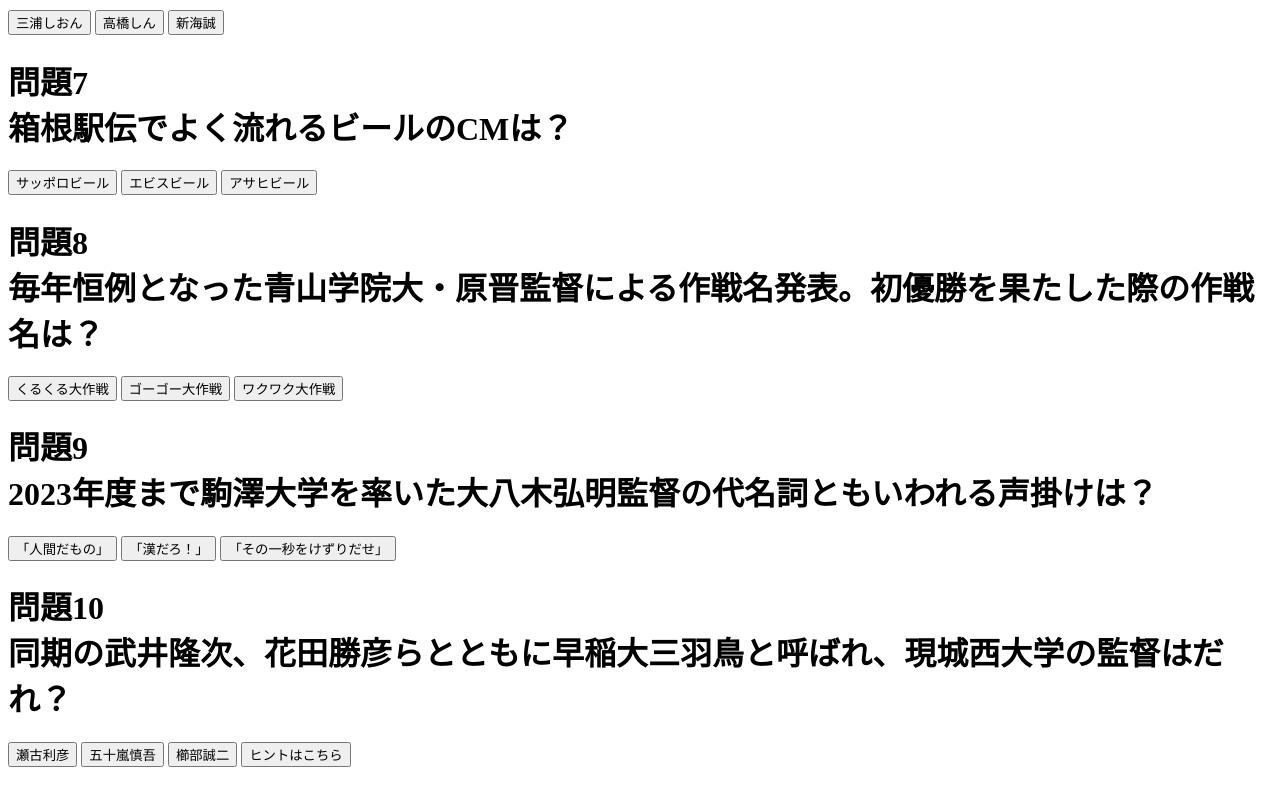
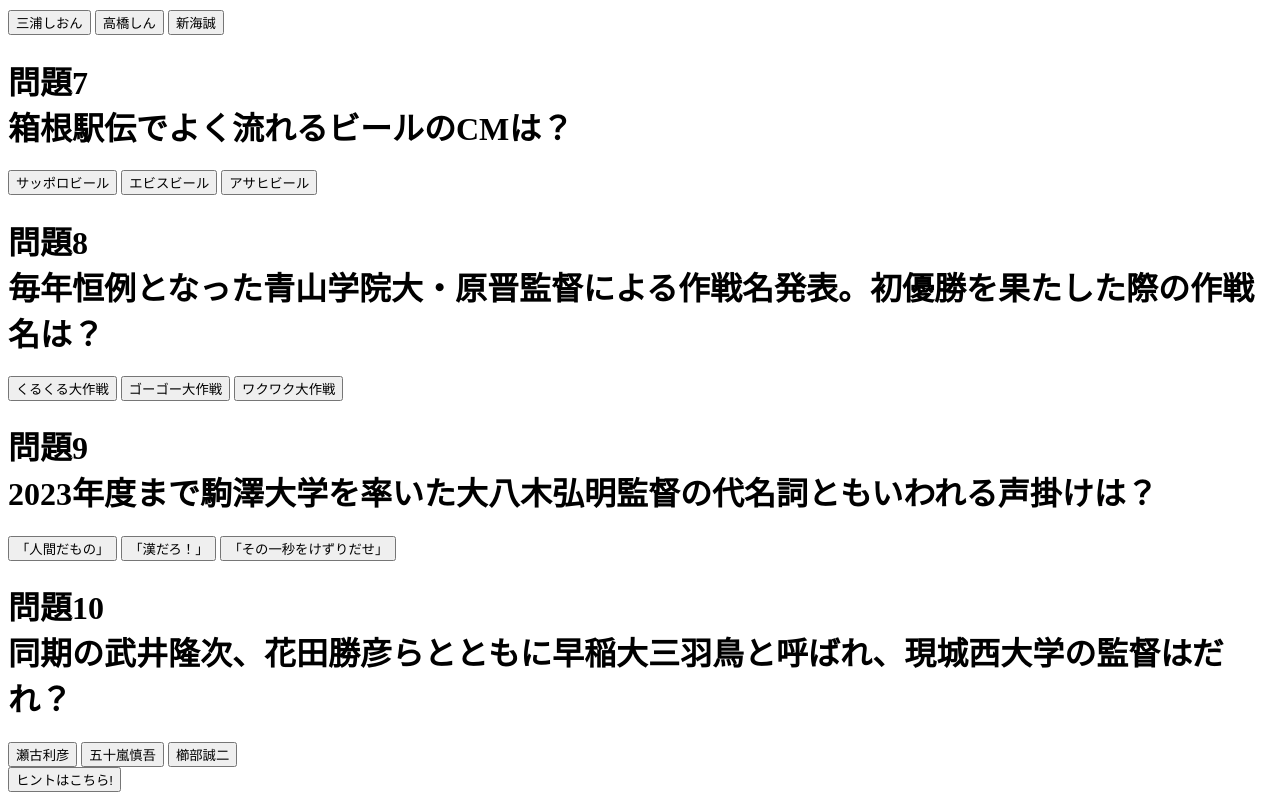
Before and after one commit to koharuuun/akigakkikadai, a plain HTML site: page index.html in a window 1280 px wide. Shown: the part 1246-2046 px from the top of the page. Before the commit the page ends 2021 px from the top, so only its background shows below. Drawn offline with Linux system fonts and the light colour scheme.

Commit message:
Update index.html
Signed-off-by: koharuuun <167832728+koharuuun@users.noreply.github.com>

```diff
--- a/index.html
+++ b/index.html
@@ -104,7 +104,7 @@
    onclick="sayhello29();">
   <input type="button" value="櫛部誠二"
    onclick="sayhello30();">
- <input type="button" value="ヒントはこちら"
+ <br><input type="button" value="ヒントはこちら!"
    onclick="sayhello31();">
 </body>
 </body>
```
